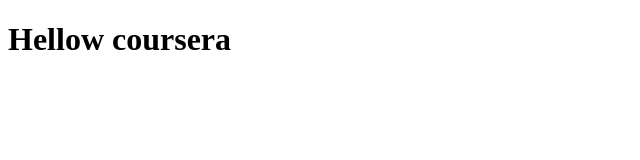
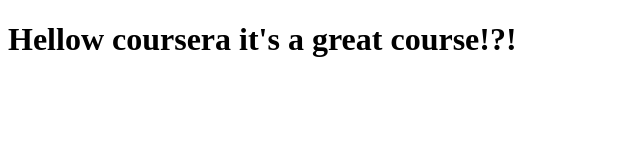
Before and after one commit to MdAshiqurRahmanZayed/Coursera_test_html, a plain HTML site: page site/index.html in a window 1280 px wide. Shown: the whole page, without its empty margins (0-640 px from the left). Drawn offline with Linux system fonts and the light colour scheme.

Commit message:
small addition change

```diff
--- a/site/index.html
+++ b/site/index.html
@@ -5,7 +5,7 @@
     <title>coursera</title>
   </head>
   <body>
-    <h1>Hellow  coursera</h1>
+    <h1>Hellow  coursera it's a great course!?!</h1>
 
   </body>
 </html>
```
